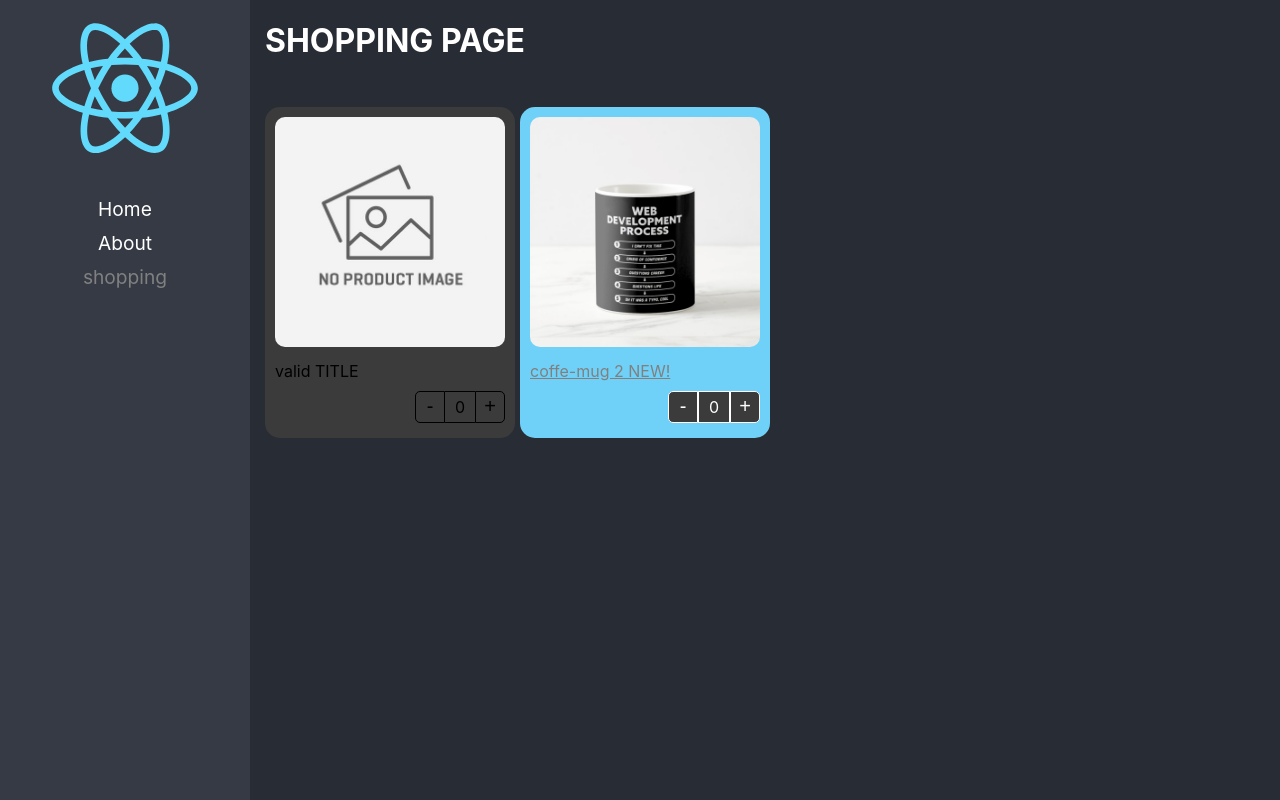
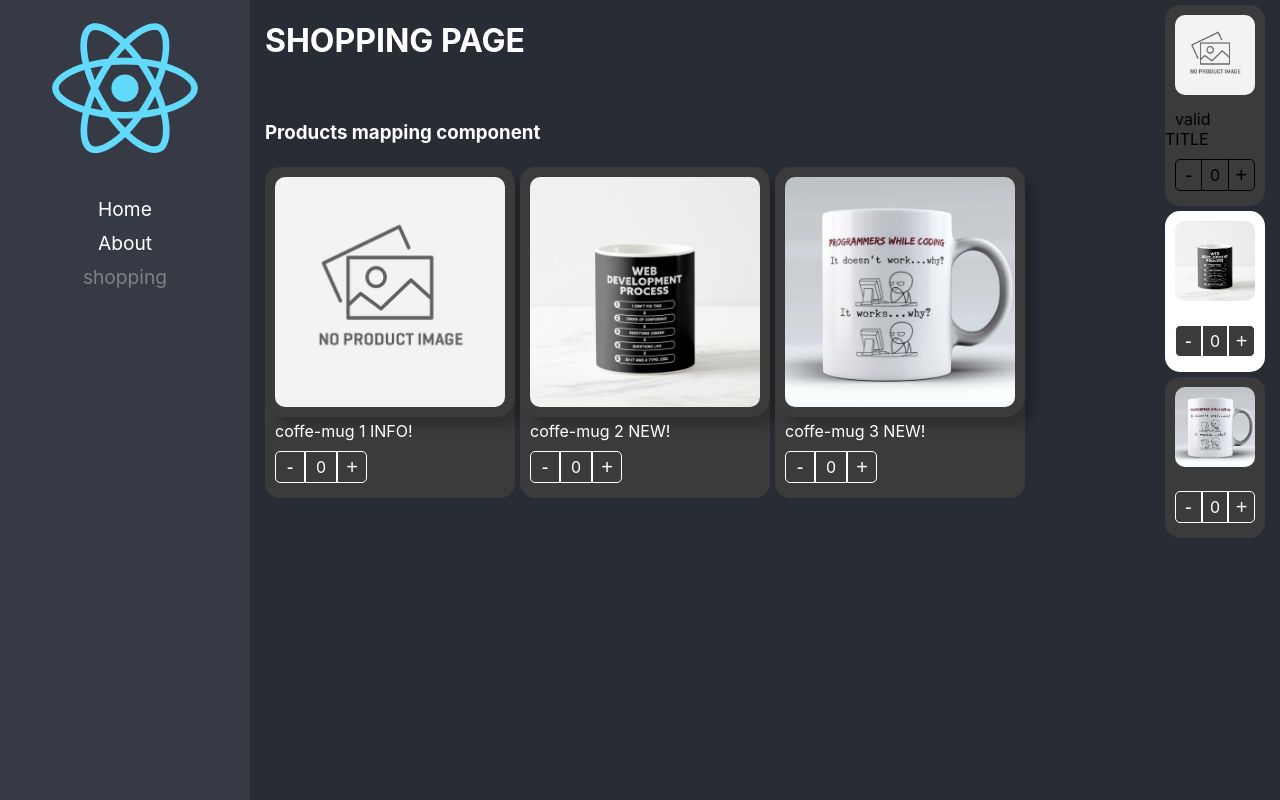
Before and after one commit to rabindranathfv/react-advance-topics, a React (Create React App) app: page /shopping in a window 1280 px wide. Built offline with nearby package versions, Linux system fonts and the light colour scheme.

Commit message:
create car component, generate add onChange method typed pass on props and receive the data emited into de custom hook

```diff
--- a/src/2-component-patterns/components/ProductCard.tsx
+++ b/src/2-component-patterns/components/ProductCard.tsx
@@ -1,27 +1,38 @@
-import { createContext, ReactElement, CSSProperties} from 'react';
-import styles from '../styles/styles.module.css';
+import { createContext, ReactElement, CSSProperties } from "react";
+import styles from "../styles/styles.module.css";
 
-import { useProduct } from '../hooks/useProduct';
-import { IProductContextProps, Product } from '../interfaces/product.interface';
+import { useProduct } from "../hooks/useProduct";
+import { IProductContextProps, Product, onChangeArgs } from "../interfaces/product.interface";
 
 export const productContext = createContext({} as IProductContextProps);
 const { Provider } = productContext;
 
 export interface IProductCard {
   product: Product;
-  children?: ReactElement | ReactElement[],
+  children?: ReactElement | ReactElement[];
   className?: string;
-  style?: CSSProperties
+  style?: CSSProperties;
+  onChange?: (args: onChangeArgs) => void;
 }
 
-export const ProductCard = ({ product, children, className, style }: IProductCard ) => {
-  const { count, increaseBy }  = useProduct();
+export const ProductCard = ({
+  product,
+  children,
+  className,
+  style,
+  onChange,
+}: IProductCard) => {
+  const { count, increaseBy } = useProduct({ onChange, product });
 
   return (
     <Provider value={{ count, increaseBy, product }}>
-      <div id={product.id} className={`${styles.productCard} ${className}`} style={style}>
-        { children }
+      <div
+        id={product.id}
+        className={`${styles.productCard} ${className}`}
+        style={style}
+      >
+        {children}
       </div>
     </Provider>
-  )
-}
+  );
+};
--- a/src/2-component-patterns/hooks/useProduct.ts
+++ b/src/2-component-patterns/hooks/useProduct.ts
@@ -1,15 +1,23 @@
-import { useState } from 'react';
+import { useState } from "react";
+import { Product, onChangeArgs } from "../interfaces/product.interface";
 
-export const useProduct = () => {
+interface IUseProductArgs {
+  product: Product;
+  onChange?: (args: onChangeArgs) => void;
+}
+
+export const useProduct = ({ product, onChange }: IUseProductArgs) => {
   const [count, setCount] = useState(0);
 
   const increaseBy = (value: number) => {
-    setCount( s => Math.max( s + value, 0) )
+    const newCount = Math.max(count + value, 0);
+    setCount(newCount);
+
+    onChange && onChange({ count: newCount, product});
   };
 
   return {
     count,
-
-    increaseBy
-  }
-}
+    increaseBy,
+  };
+};
--- a/src/2-component-patterns/interfaces/product.interface.ts
+++ b/src/2-component-patterns/interfaces/product.interface.ts
@@ -21,3 +21,8 @@ export interface ProductCardHOCProps {
   Image: ({ img, className, style }: IProductImage) => JSX.Element;
   Buttons: ({ className, style }: IProductButtons) => JSX.Element;
 }
+
+export interface onChangeArgs {
+  product: Product;
+  count: number;
+}
--- a/src/2-component-patterns/pages/shoppingPage.tsx
+++ b/src/2-component-patterns/pages/shoppingPage.tsx
@@ -1,41 +1,112 @@
-import ProductCard from "../components"
-import { ProductButtons, ProductImage, ProductTitle } from "../components"
-import '../styles/custom-styles.css';
+import { useState } from "react";
+import ProductCard from "../components";
+import { ProductButtons, ProductImage, ProductTitle } from "../components";
+import { Product, onChangeArgs } from "../interfaces/product.interface";
+import "../styles/custom-styles.css";
 
 const product = {
-  id: '1',
-  title: 'coffe-mug 1 INFO!',
+  id: "1",
+  title: "coffe-mug 1 INFO!",
   // img: './coffee-mug.png'
+};
+
+const product2 = {
+  id: "2",
+  title: "coffe-mug 2 NEW!",
+  img: "./coffee-mug.png",
+};
+
+const product3 = {
+  id: "3",
+  title: "coffe-mug 3 NEW!",
+  img: "./coffee-mug2.png",
+};
+
+const products: Product[] = [{ ...product }, { ...product2 }, { ...product3 }];
+
+interface IProductInCart extends Product {
+  count: number;
 }
 
-const product2 = {
-  id: '2',
-  title: 'coffe-mug 2 NEW!',
-  img: './coffee-mug.png'
-}
+export const ShoppingPage = () => {
+  const [shoppingCart, setShoppingCart] = useState<{
+    [key: string]: IProductInCart[];
+  }>({});
 
-export const ShoppingPage = () => (
+  const onProductCountChange = ({ count, product }: onChangeArgs) => {
+    console.log(
+      "🚀 ~ file: shoppingPage.tsx:39 ~ onProductCountChange ~ onProductCountChange:",
+      count,
+      product
+    );
+  };
+
+  return (
     <div>
       <h1>SHOPPING PAGE</h1>
       <br />
 
-    <div style={{
-      display: 'flex',
-      flexDirection: 'row',
-      flexWrap: 'wrap'
-    }}>
+      <h3> Products mapping component </h3>
 
-      <ProductCard product={product} className="gb-dark" >
-        <ProductCard.Image  className='custom-image' />
-        <ProductCard.Title title={ 'valid TITLE' } />
-        <ProductCard.Buttons style={{ display: 'flex', justifyContent: 'end'}} />
+      <div
+        style={{
+          display: "flex",
+          flexDirection: "row",
+          flexWrap: "wrap",
+        }}
+      >
+        {products.map((product: Product) => {
+          return (
+            <ProductCard
+              key={product.id}
+              product={product}
+              className="gb-dark"
+              onChange={(e) => onProductCountChange(e)}
+            >
+              <ProductImage
+                className="custom-image"
+                style={{ boxShadow: "10px 10px 10px rgba(0,0,0,0.2)" }}
+              />
+              <ProductTitle
+                title={product.title}
+                style={{ color: "#fff" }}
+                className="text-bold"
+              />
+              <ProductButtons className="custom-btn custmon-btn-gray" />
+            </ProductCard>
+          );
+        })}
+      </div>
+
+      <div className="shopping-cart">
+        <ProductCard
+          product={product}
+          className="gb-dark"
+          style={{ width: "100px" }}
+          onChange={(e) => onProductCountChange(e)}
+        >
+          <ProductCard.Image className="custom-image" />
+          <ProductCard.Title title={"valid TITLE"} />
+          <ProductCard.Buttons
+            style={{ display: "flex", justifyContent: "end" }}
+          />
         </ProductCard>
 
-      <ProductCard product={product2} style={{ backgroundColor: '#70D1F8'}}>
-        <ProductImage className='custom-image'/>
-        <ProductTitle title={ product2.title } className='text-gray' style={{ textDecoration: 'underline' }}/>
-        <ProductButtons className="custom-btn custmon-btn-gray" style={{ display: 'flex', justifyContent: 'end'}}/>
+        <ProductCard product={product2} style={{ width: "100px" }}>
+          <ProductImage className="custom-image" />
+
+          <ProductButtons className="custom-btn custmon-btn-gray" />
+        </ProductCard>
+
+        <ProductCard
+          product={product3}
+          className="gb-dark"
+          style={{ width: "100px" }}
+        >
+          <ProductImage className="custom-image" />
+          <ProductButtons className="custom-btn custmon-btn-gray" />
         </ProductCard>
       </div>
     </div>
-)
+  );
+};
--- a/src/2-component-patterns/styles/custom-styles.css
+++ b/src/2-component-patterns/styles/custom-styles.css
@@ -20,3 +20,9 @@
   background-color: rgb(59, 59, 59);
   color: #fff;
 }
+
+.shopping-cart {
+  position: fixed;
+  right: 10px;
+  top: 0px;
+}
--- a/src/2-component-patterns/styles/styles.module.css
+++ b/src/2-component-patterns/styles/styles.module.css
@@ -1,5 +1,3 @@
-
-
 .productCard {
   background-color: white;
   border-radius: 15px;
@@ -60,3 +58,9 @@
 .buttonAdd:hover {
   background-color: rgba(0, 0, 0, 0.1);
 }
+
+.shopping-cart {
+  position: fixed;
+  right: 10px;
+  top: 0px;
+}
```
Also changed, not shown: public/coffee-mug2.png (added). Lines whose indentation alone changed are shown as unchanged.
